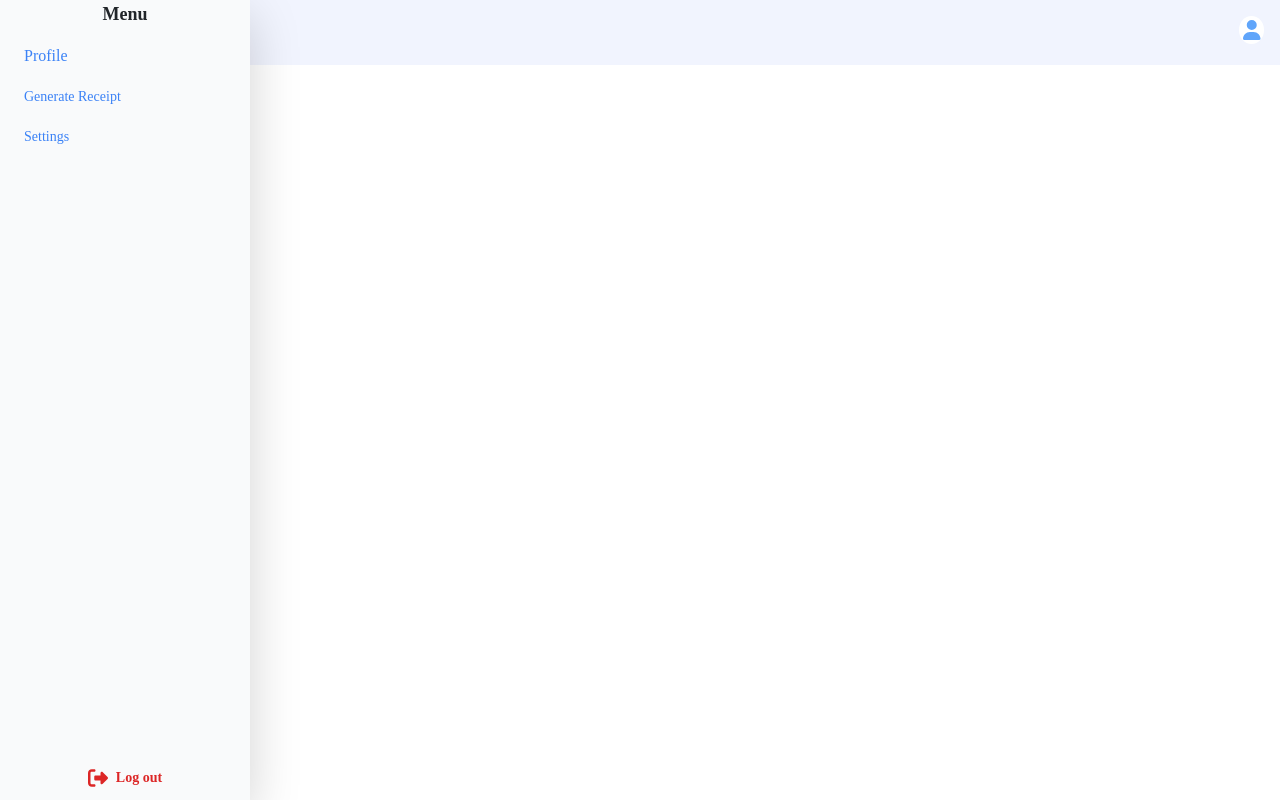
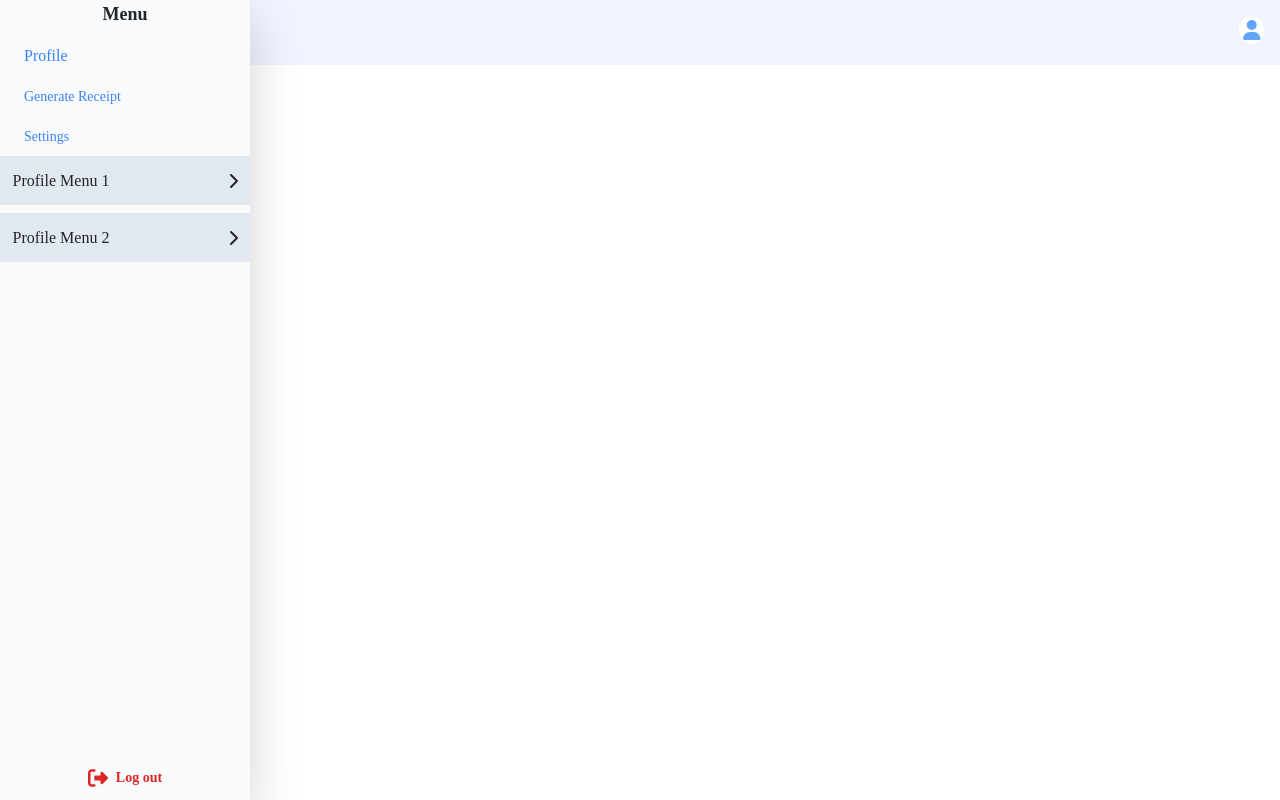
Before and after one commit to tobidechamp15/Receipt-Generator, a React (Create React App) app: page /invoicer in a window 1280 px wide. Built offline with nearby package versions, Linux system fonts and the light colour scheme; a web font is replaced by a local one.

Commit message:
drop down for side bar

```diff
--- a/src/App.css
+++ b/src/App.css
@@ -1,4 +1,40 @@
-input{
+input {
   outline: none;
   border-radius: 5px;
+} /* Dropdown transition */
+.dropdown-transition {
+  transition-property: max-height, opacity;
+  transition-duration: 0.5s; /* Adjust the duration as needed */
+  transition-timing-function: ease-in-out;
+  max-height: 0;
+  opacity: 0;
+  overflow: hidden;
 }
+
+/* Apply transition when the dropdown is open */
+.dropdown-open {
+  transition-duration: 0.5s; /* Adjust the duration as needed */
+  transition-timing-function: ease-in-out;
+
+  max-height: fit-content; /* Adjust the max height as needed */
+  opacity: 1;
+}
+.dropdown-open span {
+  display: block;
+  color: #9587e2;
+  text-decoration: none;
+  padding: 10px 10px ;
+  transition: background-color 0.3s;
+}
+.icon {
+  transition: transform 0.5s ease;
+  cursor: pointer;
+  /* transform: rotate(90deg); */
+}
+.dropdown-open span:hover {
+  background-color: #9587e2; /* Darker blue for the active link */
+  font-weight: bold;
+  transition: .5s;
+  color: white;
+  cursor: pointer;
+}
--- a/src/Components/Dropdown.js
+++ b/src/Components/Dropdown.js
@@ -11,7 +11,7 @@ import { faPowerOff } from "@fortawesome/free-solid-svg-icons";
 
 const Dropdown = () => {
   return (
-    <div className="flex flex-col px-2 py-1 bg-white text-blue-400 text-sm sm:rounded-xl  absolute top-[70px] right-0  duration-500 ease-in-out delay delay-700 w-full sm:w-fit sm:right-[20px] ">
+    <div className="flex flex-col px-2 py-1 bg-white text-blue-400 text-sm sm:rounded-xl  ">
       <ul className="flex flex-col g">
         <Link to="/invoicer">
           <li className="flex gap-3  items-center cursor-pointer fw-bold  text-sm hover:bg-gray-200  hover:rounded-xl  px-8 duration-500 py-1">
--- a/src/Components/Invoicer.js
+++ b/src/Components/Invoicer.js
@@ -1,18 +1,24 @@
 import React, { useState, useEffect, useRef } from "react";
-import { Link } from "react-router-dom";
 import { NavLink, Outlet } from "react-router-dom";
 import { FontAwesomeIcon } from "@fortawesome/react-fontawesome";
-import { faUser, faBars } from "@fortawesome/free-solid-svg-icons";
+import {
+  faUser,
+  faBars,
+  faChevronRight,
+} from "@fortawesome/free-solid-svg-icons";
+
 import Logout from "./Logout";
-import menu from "../assets/menu-ham.png";
 
 const Invoicer = () => {
   const [sidebarOpen, setSidebarOpen] = useState(false);
+  const [activeDropdown, setActiveDropdown] = useState(null); // Track active dropdown
+
   const sidebarRef = useRef(null);
 
   const toggleSidebar = () => {
     setSidebarOpen(!sidebarOpen);
   };
+
   useEffect(() => {
     const handleOutsideClick = (e) => {
       if (sidebarRef.current && !sidebarRef.current.contains(e.target)) {
@@ -26,6 +32,26 @@ const Invoicer = () => {
       document.removeEventListener("mousedown", handleOutsideClick);
     };
   }, []);
+
+  const handleDropdownClick = (index) => {
+    // Toggle the dropdown when its title is clicked
+    setActiveDropdown((prev) => (prev === index ? null : index));
+  };
+  const closeAllDropdowns = () => {
+    setActiveDropdown(null);
+  };
+
+  const dropdownData = [
+    {
+      title: "Profile Menu 1",
+      items: ["Item 1", "Item 2"],
+    },
+    {
+      title: "Profile Menu 2",
+      items: ["Item A", "Item B"],
+    },
+    // Add more dropdown data as needed
+  ];
 
   return (
     <section className="w-100">
@@ -65,9 +91,39 @@ const Invoicer = () => {
               >
                 <span className="-">Settings</span>
               </NavLink>
-
+              <ul className="list list-non w-full flex gap-2 flex-col items-center   transition-all ease-in-out duration-500">
+                {dropdownData.map((dropdown, index) => (
+                  <li
+                    className="w-full flex flex-col hm bg-slate-200 p-[5%]"
+                    key={index}
+                  >
+                    <div
+                      className="flex  items-center justify-between w-full transition-all ease-in-out duration-500"
+                      onClick={() => handleDropdownClick(index)}
+                    >
+                      {dropdown.title}
+                      <FontAwesomeIcon
+                        icon={faChevronRight}
+                        className={`icon ${
+                          activeDropdown === index ? "rotate" : ""
+                        }`}
+                      />
+                    </div>
+                    <div
+                      className={`${
+                        activeDropdown === index
+                          ? "dropdown-content dropdown-open flex flex-col"
+                          : "dropdown-content dropdown-transition flex flex-col"
+                      }`}
+                    >
+                      {dropdown.items.map((item, itemIndex) => (
+                        <span key={itemIndex}>{item}</span>
+                      ))}
+                    </div>
+                  </li>
+                ))}
+              </ul>
             </section>
-
             <>
               <Logout />
             </>
--- a/src/index.css
+++ b/src/index.css
@@ -103,3 +103,10 @@ input[type="text"]::first-letter {
   border-bottom: none !important ;
   width: 100% !important;
 }
+
+.hm{
+transition: .7s ease-in-out;
+}
+.rotate{
+  transform: rotate(90deg);
+}
```
